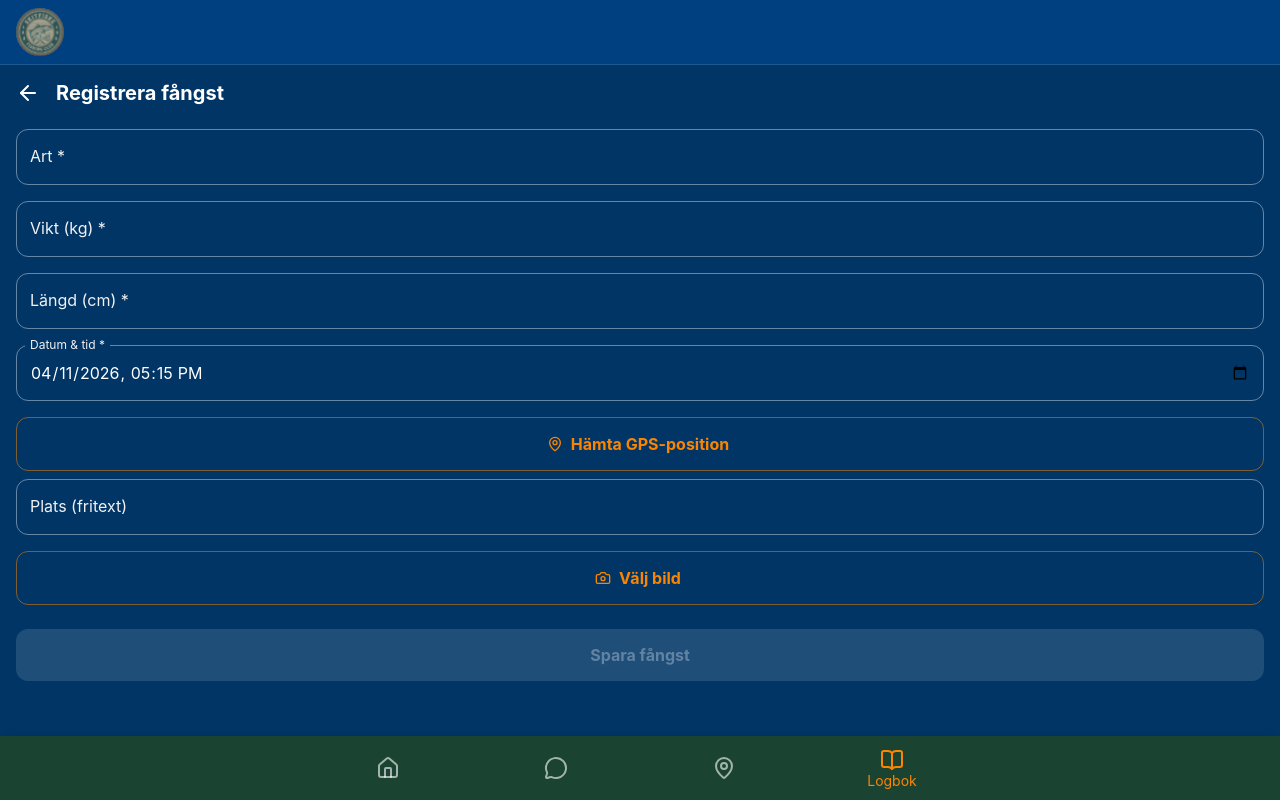
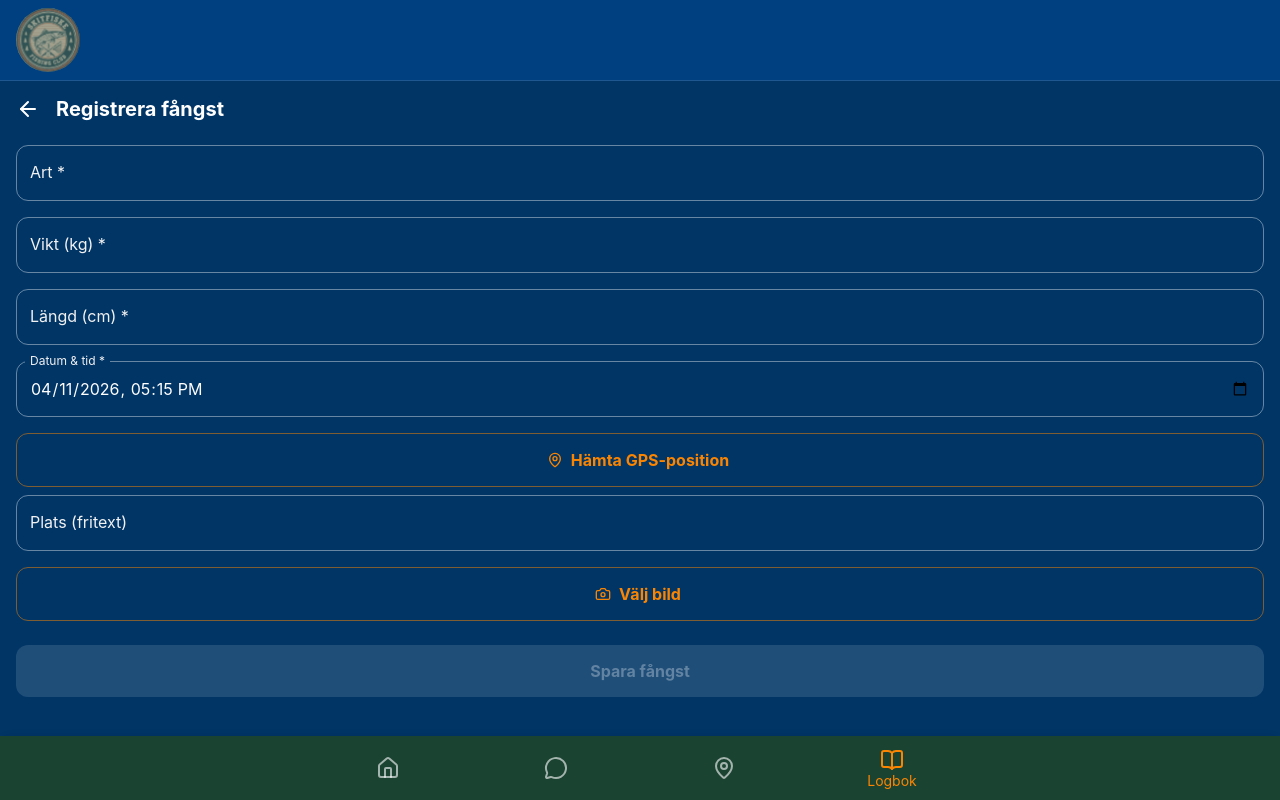
Before and after one commit to Albingardelov/skitfiske, a Next.js app: page /logbok/ny in a window 1280 px wide. Built offline with nearby package versions, Linux system fonts and the light colour scheme.

Commit message:
fix: increase logo to 64px in app header

```diff
--- a/app/(app)/layout.tsx
+++ b/app/(app)/layout.tsx
@@ -16,7 +16,7 @@ export default function AppLayout({ children }: { children: React.ReactNode }) {
           borderColor: 'divider',
         }}
       >
-        <Image src="/logo.svg" alt="Skitfiske" width={48} height={48} />
+        <Image src="/logo.svg" alt="Skitfiske" width={64} height={64} />
       </Box>
       {children}
       <BottomNav />
```
